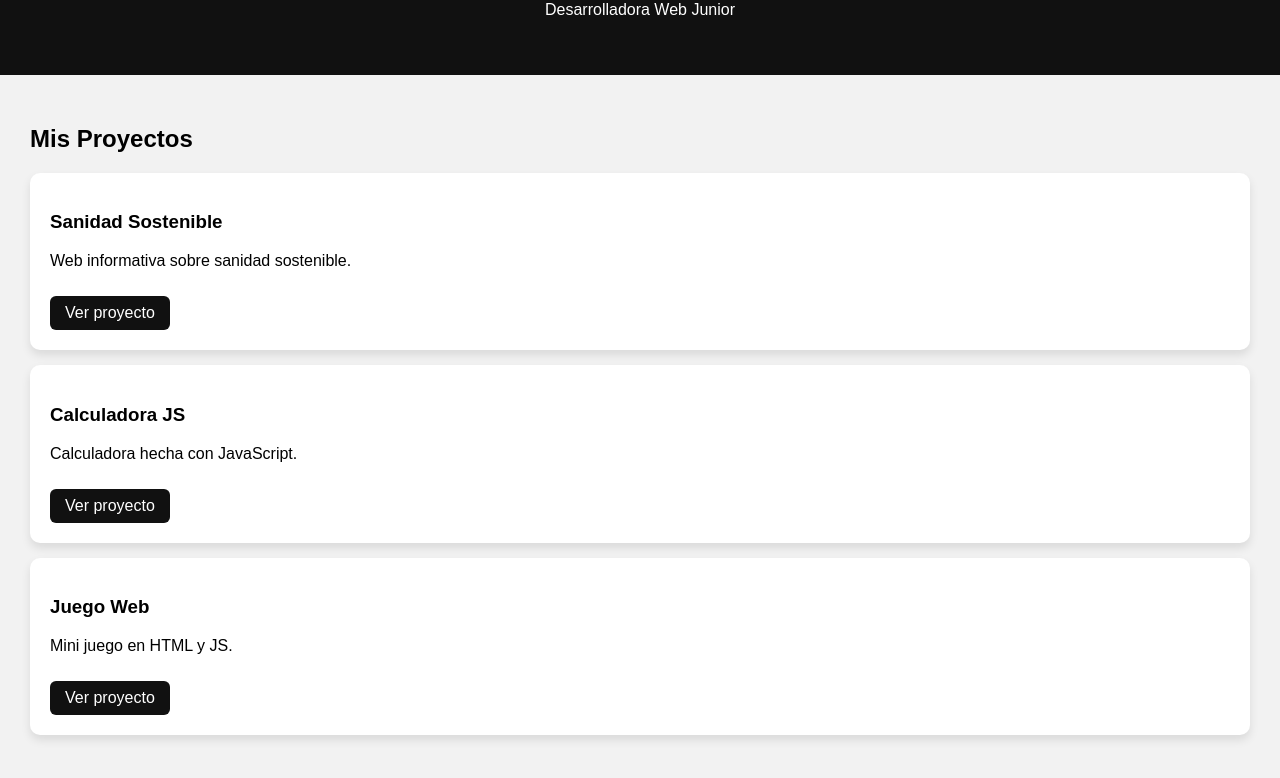
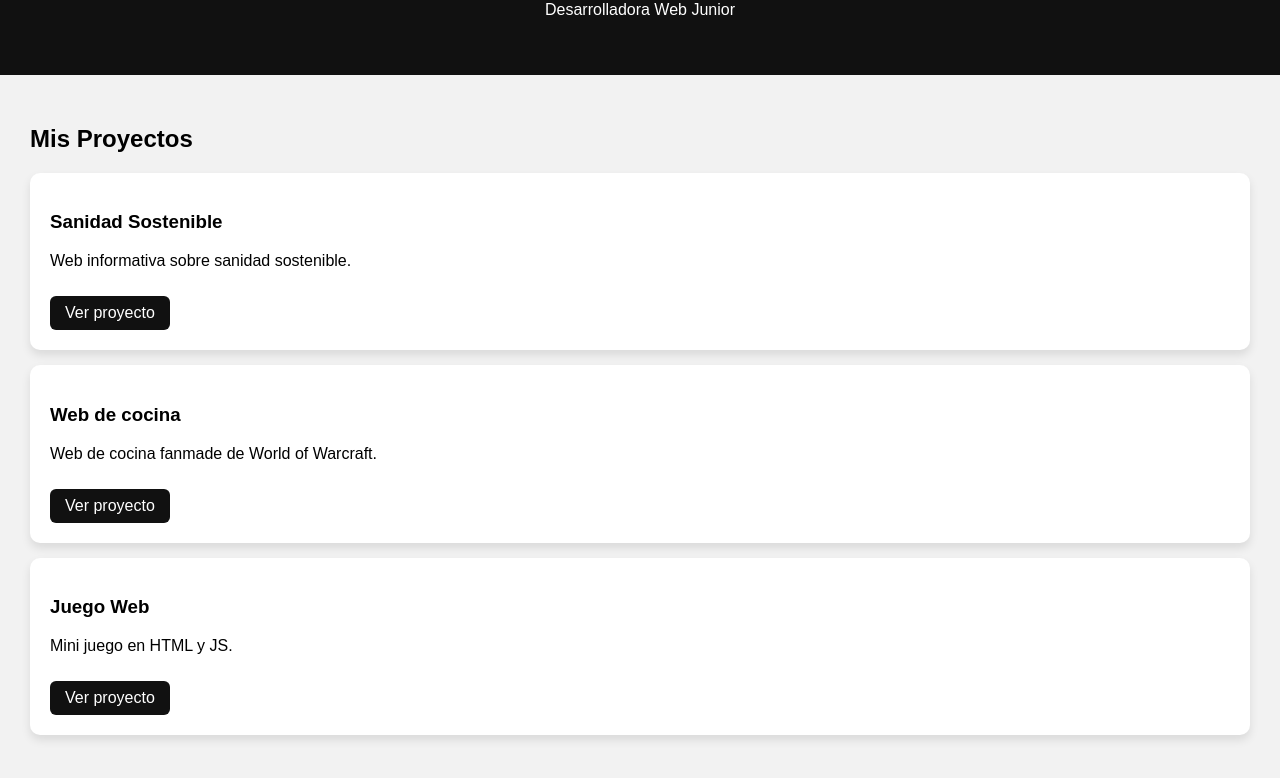
Before and after one commit to mtoledofoncubierta/Portfolio, a plain HTML site: page index.html in a window 1280 px wide. Shown: the part 120-898 px from the top of the page. Drawn offline with Linux system fonts and the light colour scheme.

Commit message:
Update index.html

```diff
--- a/index.html
+++ b/index.html
@@ -23,8 +23,8 @@
   </div>
 
   <div class="card">
-    <h3>Calculadora JS</h3>
-    <p>Calculadora hecha con JavaScript.</p>
+    <h3>Web de cocina</h3>
+    <p>Web de cocina fanmade de World of Warcraft.</p>
     <a href="proyectos/saboresdeazeroth/index.html">Ver proyecto</a>
   </div>
 
```
